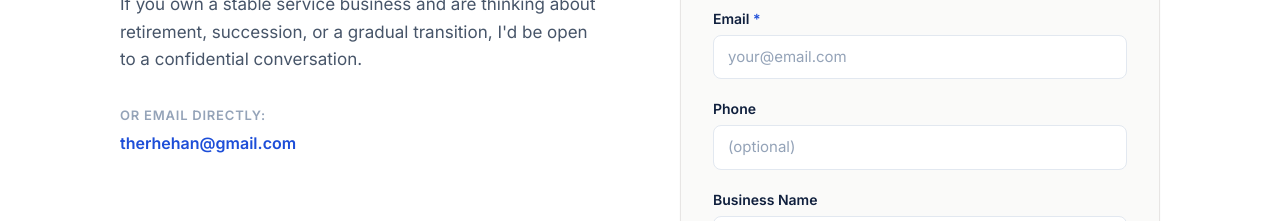
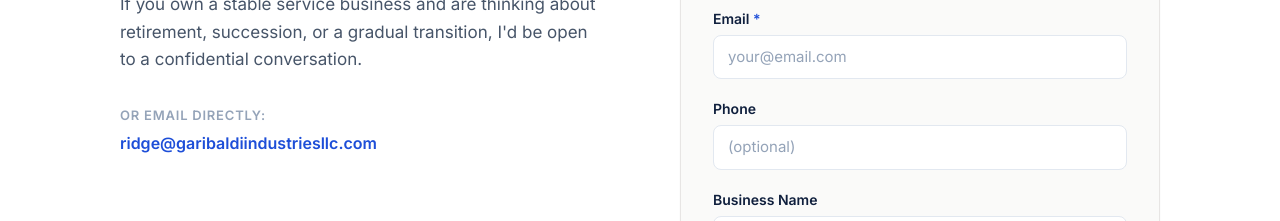
Before and after one commit to TheRhehan/business-buyer-website, a Next.js app: page / in a window 1280 px wide. Shown: the part 3260-3481 px from the top of the page. Built offline with nearby package versions, Linux system fonts and the light colour scheme; a web font is replaced by a local one.

Commit message:
Update email contact information in page.js

```diff
--- a/app/page.js
+++ b/app/page.js
@@ -226,10 +226,10 @@ export default function Home() {
                   Or email directly:
                 </span>
                 <a
-                  href="mailto:therhehan@gmail.com"
+                  href="mailto:ridge@garibaldiindustriesllc.com"
                   className="text-base font-semibold text-blue-700 hover:underline"
                 >
-                  therhehan@gmail.com
+                  ridge@garibaldiindustriesllc.com
                 </a>
               </div>
             </div>
```
